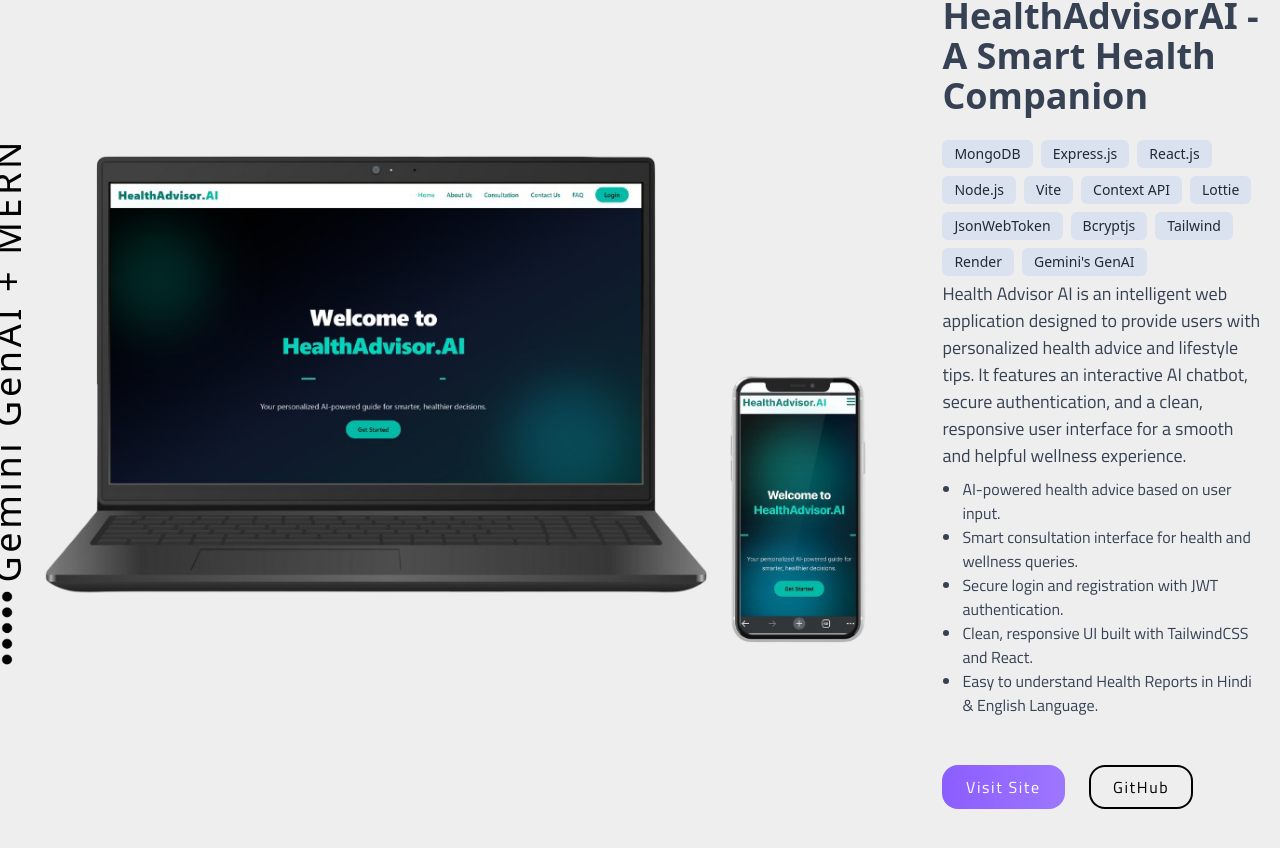
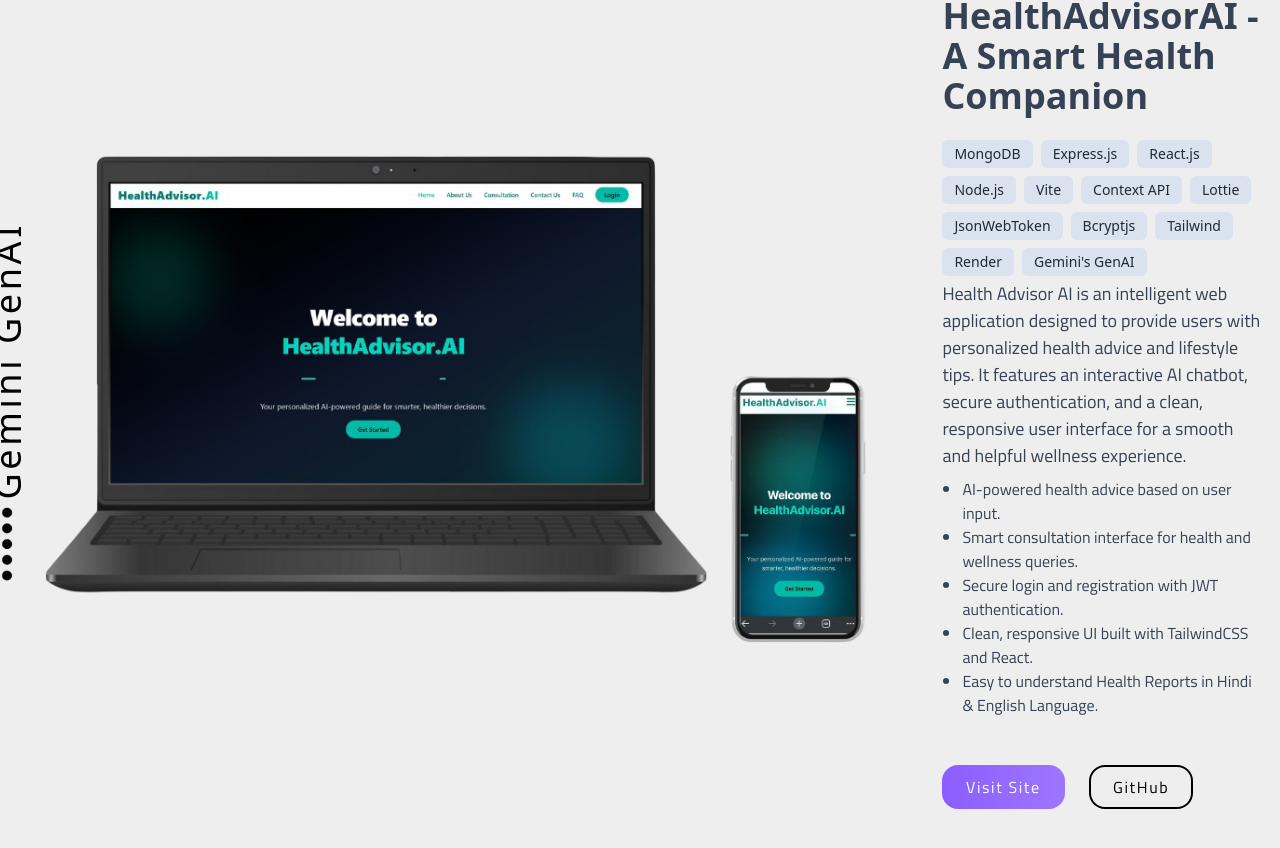
Before and after one commit to Altafraza07/ARZ.web, a React (Vite) app: page / in a window 1280 px wide. Shown: the part 6130-6978 px from the top of the page. Built offline with nearby package versions, Linux system fonts and the light colour scheme; a web font is replaced by a local one.

Commit message:
Update Projects.jsx

```diff
--- a/src/components/Projects.jsx
+++ b/src/components/Projects.jsx
@@ -282,7 +282,7 @@
         <div className="flex flex-row justify-center items-center w-full sm:w-auto md:gap-4">
           <div className="flex flex-col">
             <h2 className="vertical-bt font-extralight text-xl md:text-4xl tracking-widest montserrat text-[#000] dark:text-white">
-              Gemini GenAI + MERN
+              Gemini GenAI
             </h2>
             {darkMode ? (
               <img
```
